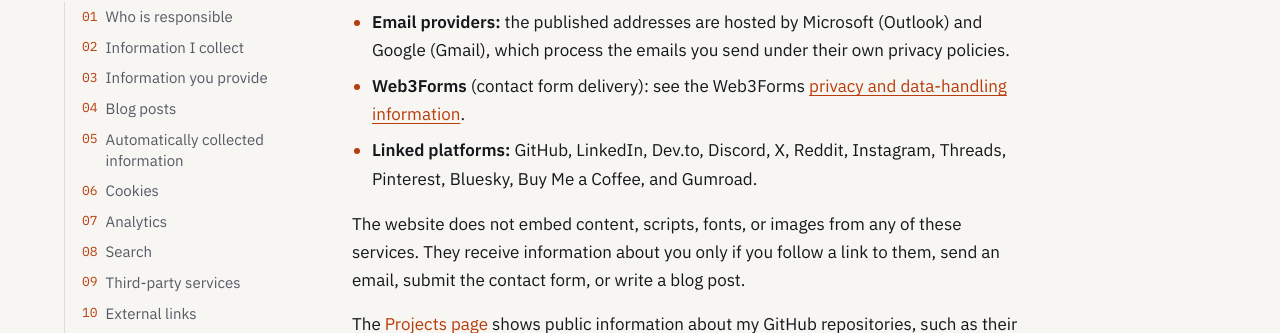
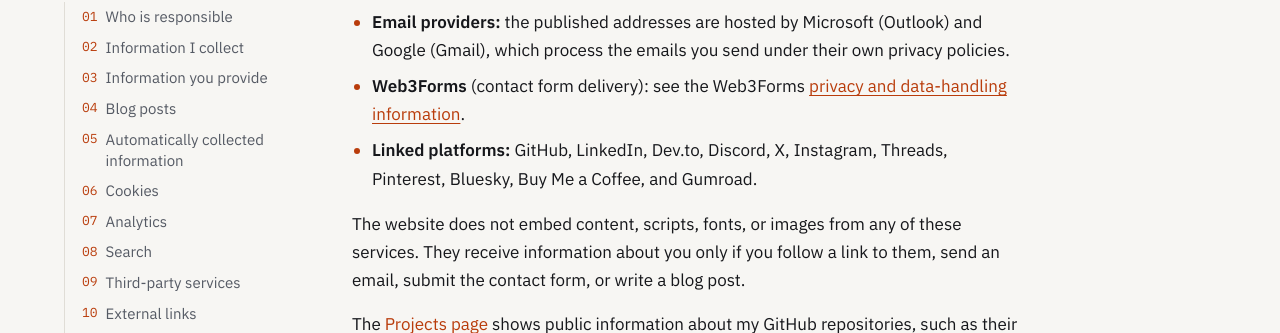
Before and after one commit to sanskarIN/sanskarIN.github.io, a Jekyll site: the page built from privacy.md, in a window 1280 px wide and 900 px high, scrolled down 3196 px. Shown: the part 121-454 px from the top of the window. Built offline with Jekyll 4.4.1, drawn with Linux system fonts in a browser that asks for light colours.

Commit message:
Remove Reddit from the privacy policy

```diff
--- a/privacy.md
+++ b/privacy.md
@@ -94,7 +94,7 @@
 {% if form_key != "" %}- **{{ contact_form.service }}** (contact form delivery): see the {{ contact_form.service }} {% include link.html url=contact_form.service_privacy_url label="privacy and data-handling information" %}.
 {% endif %}{% if accounts_on %}- **Supabase** (accounts, author profiles, and image uploads): see the {% include link.html url="https://supabase.com/privacy" label="Supabase Privacy Policy" %}.
 {% if email_service != "" %}- **{{ email_service }}** (sending sign-in codes){% if email_service_privacy_url != "" %}: see its {% include link.html url=email_service_privacy_url label="privacy policy" %}{% endif %}.
-{% endif %}{% endif %}- **Linked platforms:** GitHub, LinkedIn, Dev.to, Discord, X, Reddit, Instagram, Threads, Pinterest, Bluesky, Buy Me a Coffee, and Gumroad.
+{% endif %}{% endif %}- **Linked platforms:** GitHub, LinkedIn, Dev.to, Discord, X, Instagram, Threads, Pinterest, Bluesky, Buy Me a Coffee, and Gumroad.
 
 The website does not embed content, scripts, fonts, or images from any of these services{% if accounts_on %}; only its account and author pages connect to Supabase{% endif %}. They receive information about you only if you follow a link to them, send an email{% if form_key != "" %}, submit the contact form{% endif %}{% if accounts_on %}, use an account or author page{% endif %}, or write a blog post.
 
```
